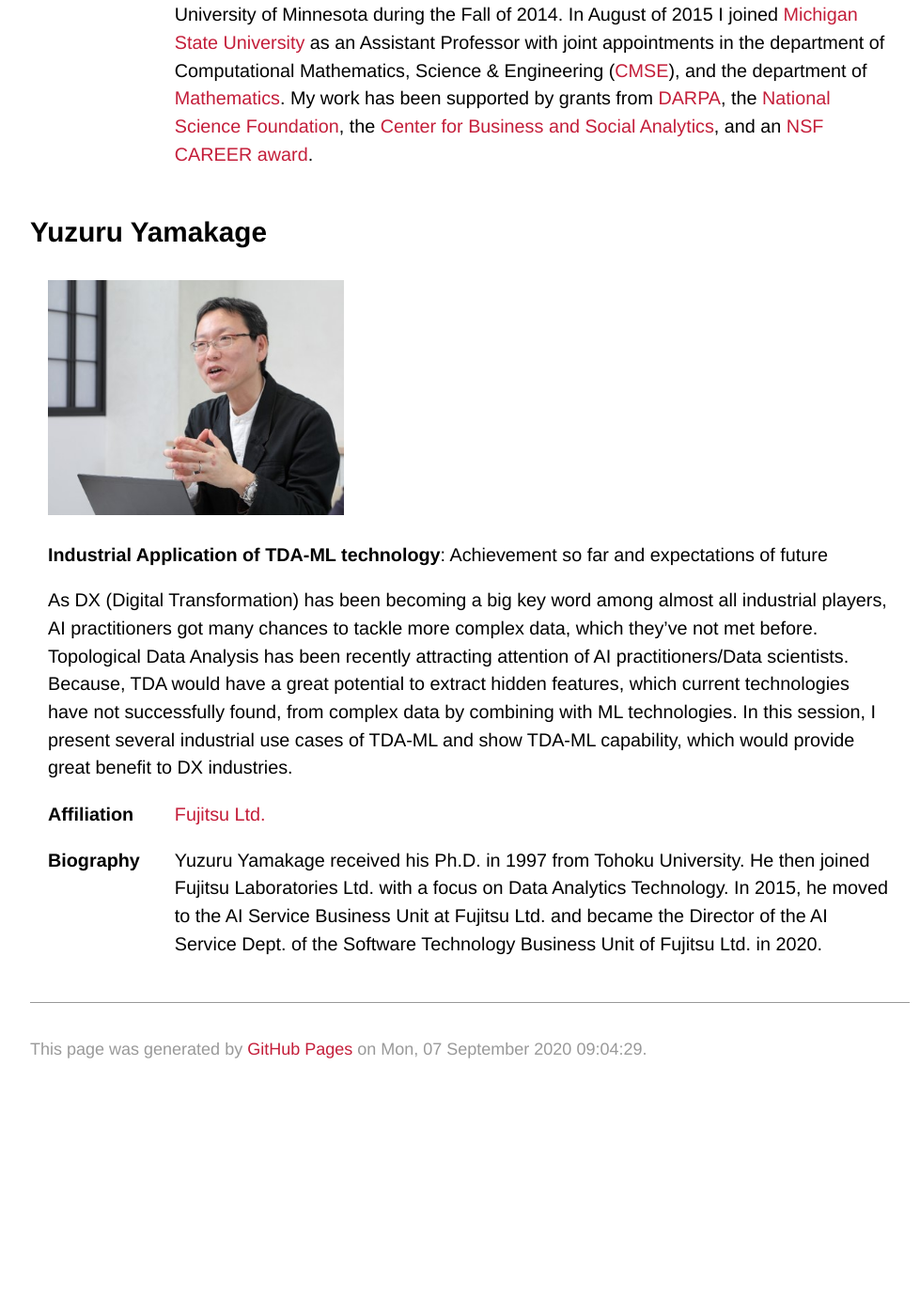
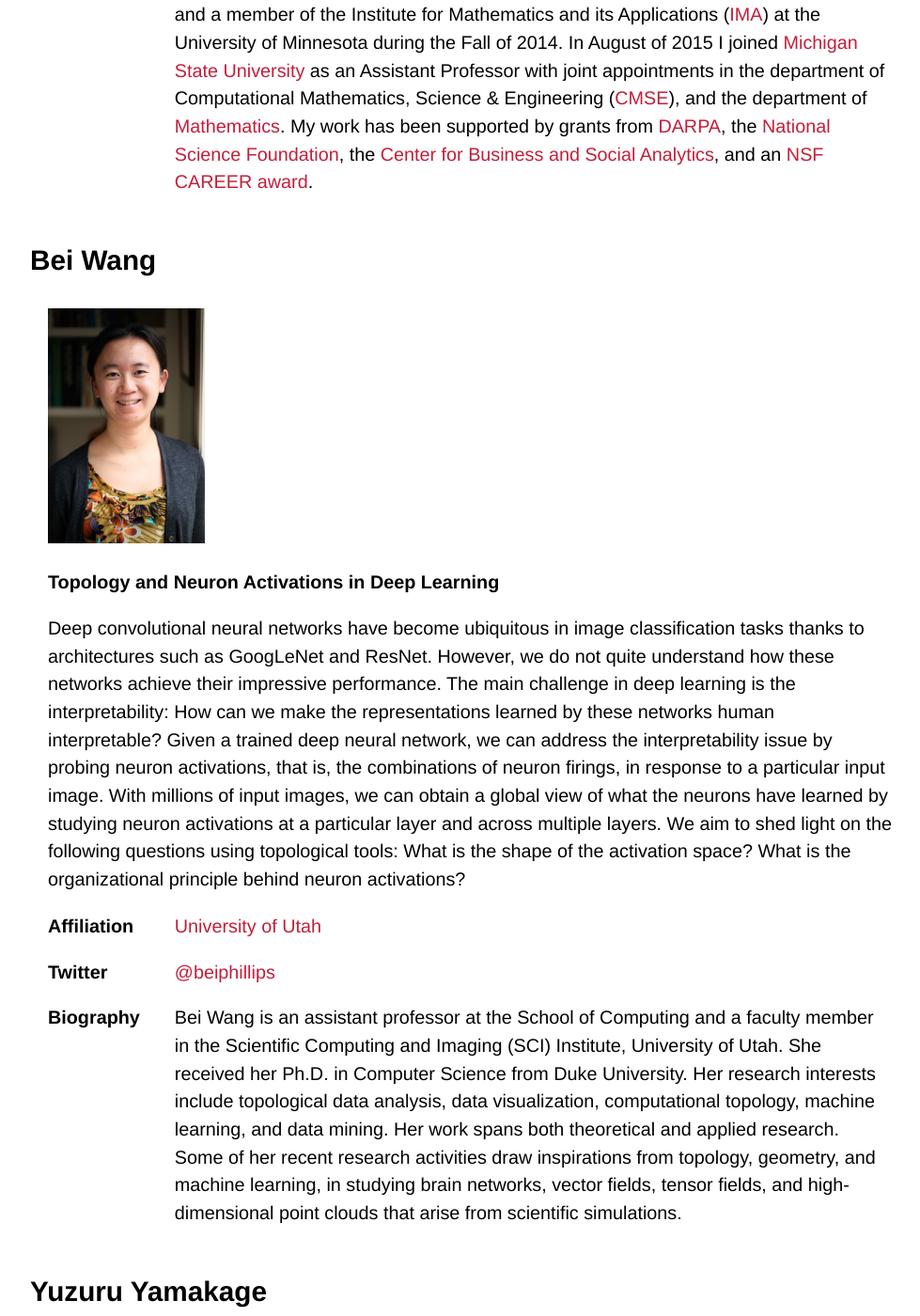
Before and after one commit to tda-in-ml/tda-in-ml.github.io, a Jekyll site: the page built from speakers.md, in a window 1280 px wide and 1400 px high, scrolled down 8803 px. Shown: the whole window at 94% size, without its empty margins (140-1119 px from the left). Built offline with Jekyll 4.4.1, drawn with Linux system fonts in a browser that asks for light colours; some web fonts are replaced; our own code applies the rules of GitHub Pages for plain Markdown files; before the commit the page ends 9969 px from its top, so only the background shows below that.

Commit message:
Added Bei Wang to speakers page

```diff
--- a/speakers.md
+++ b/speakers.md
@@ -17,6 +17,7 @@ is expanded on a rolling basis, stay tuned for more!):
 - [Kathryn Hess](#kathryn-hess)
 - [Liz Munch](#liz-munch)
 - [Jose Perea](#jose-perea)
+- [Bei Wang](#bei-wang)
 - [Yuzuru Yamakage](#yuzuru-yamakage)
 
 **Keynotes** will be given by:
@@ -104,6 +105,16 @@ is expanded on a rolling basis, stay tuned for more!):
 | **Affiliation** | [Michigan State University](https://www.joperea.com) |
 | **Biography** | I got my Ph.D. in Mathematics from [Stanford University](https://www.stanford.edu/) in 2011, and a B.Sc. in Mathematics from [Universidad del Valle](https://www.univalle.edu.co/) (Summa cum laude and Valedictorian) in 2006. I was a postdoc in the department of Mathematics at [Duke](https://duke.edu) from 2011 to 2015, and a member of the Institute for Mathematics and its Applications ([IMA](https://www.ima.umn.edu/2013-2014)) at the University of Minnesota during the Fall of 2014. In August of 2015 I joined [Michigan State University](https://msu.edu/) as an Assistant Professor with joint appointments in the department of Computational Mathematics, Science & Engineering ([CMSE](https://cmse.msu.edu)), and the department of [Mathematics](https://math.msu.edu). My work has been supported by grants from [DARPA](https://www.darpa.mil/), the [National Science Foundation](https://www.nsf.gov/), the [Center for Business and Social Analytics](http://cbsa.msu.edu/), and an [NSF CAREER award](https://www.nsf.gov/career). |
 
+## Bei Wang
+
+| <img src="/assets/images/speakers/bw.jpg" alt="Bei Wang" height="250px" /> |
+| **Topology and Neuron Activations in Deep Learning** |
+| Deep convolutional neural networks have become ubiquitous in image classification tasks thanks to architectures such as GoogLeNet and ResNet. However, we do not quite understand how these networks achieve their impressive performance. The main challenge in deep learning is the interpretability: How can we make the representations learned by these networks human interpretable? Given a trained deep neural network, we can address the interpretability issue by probing neuron activations, that is, the combinations of neuron firings, in response to a particular input image. With millions of input images, we can obtain a global view of what the neurons have learned by studying neuron activations at a particular layer and across multiple layers.  We aim to shed light on the following questions using topological tools: What is the shape of the activation space? What is the organizational principle behind neuron activations? |
+
+| **Affiliation** | [University of Utah](http://www.sci.utah.edu/~beiwang) |
+| **Twitter** | [@beiphillips](https://twitter.com/beiphillips) |
+| **Biography** | Bei Wang is an assistant professor at the School of Computing and a faculty member in the Scientific Computing and Imaging (SCI) Institute, University of Utah. She received her Ph.D. in Computer Science from Duke University.  Her research interests include topological data analysis, data visualization, computational topology, machine learning, and data mining.  Her work spans both theoretical and applied research. Some of her recent research activities draw inspirations from topology, geometry, and machine learning, in studying brain networks, vector fields, tensor fields, and high-dimensional point clouds that arise from scientific simulations. |
+
 ## Yuzuru Yamakage
 
 | <img src="/assets/images/speakers/yy.jpg" alt="Yuzuru Yamakage" height="250px" /> |
```
Also changed, not shown: assets/images/speakers/bw.jpg (added).
